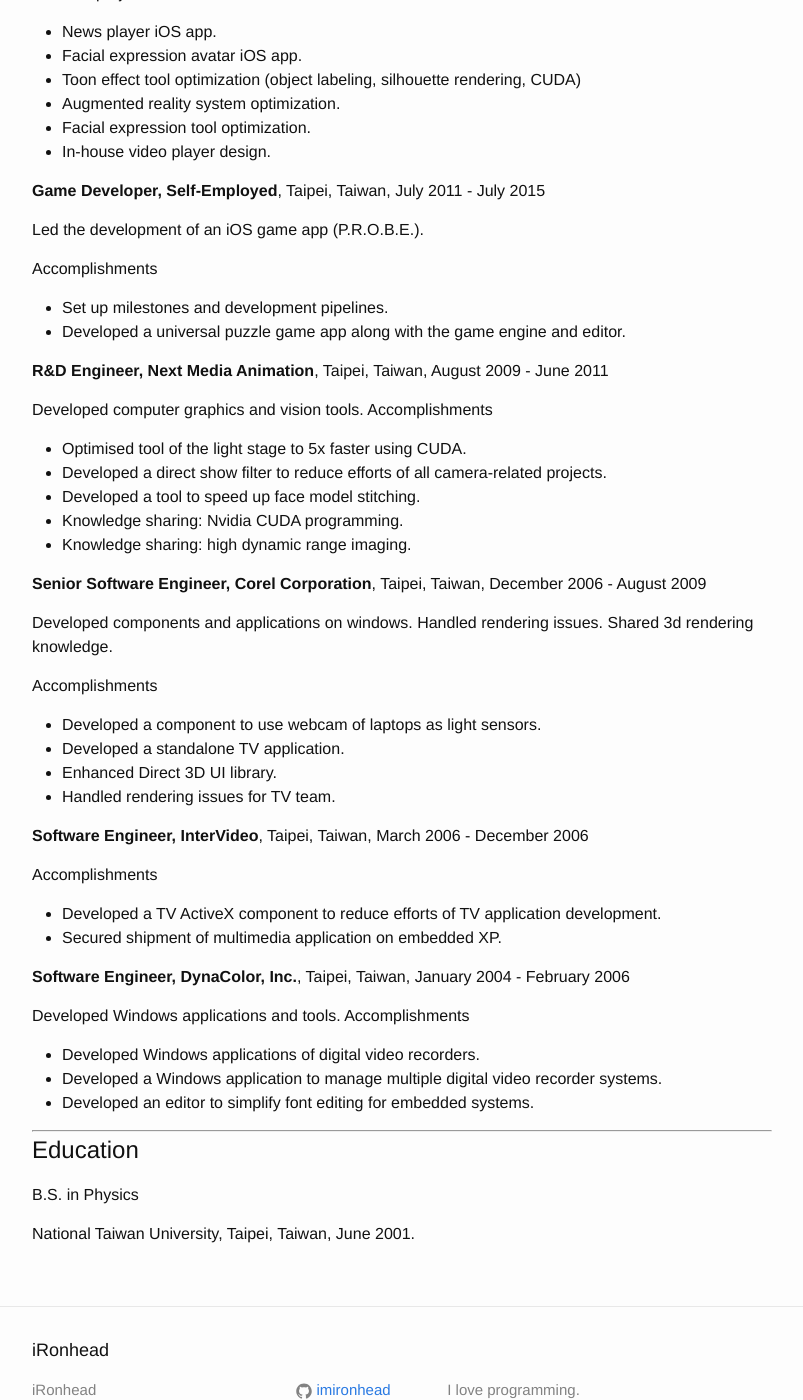
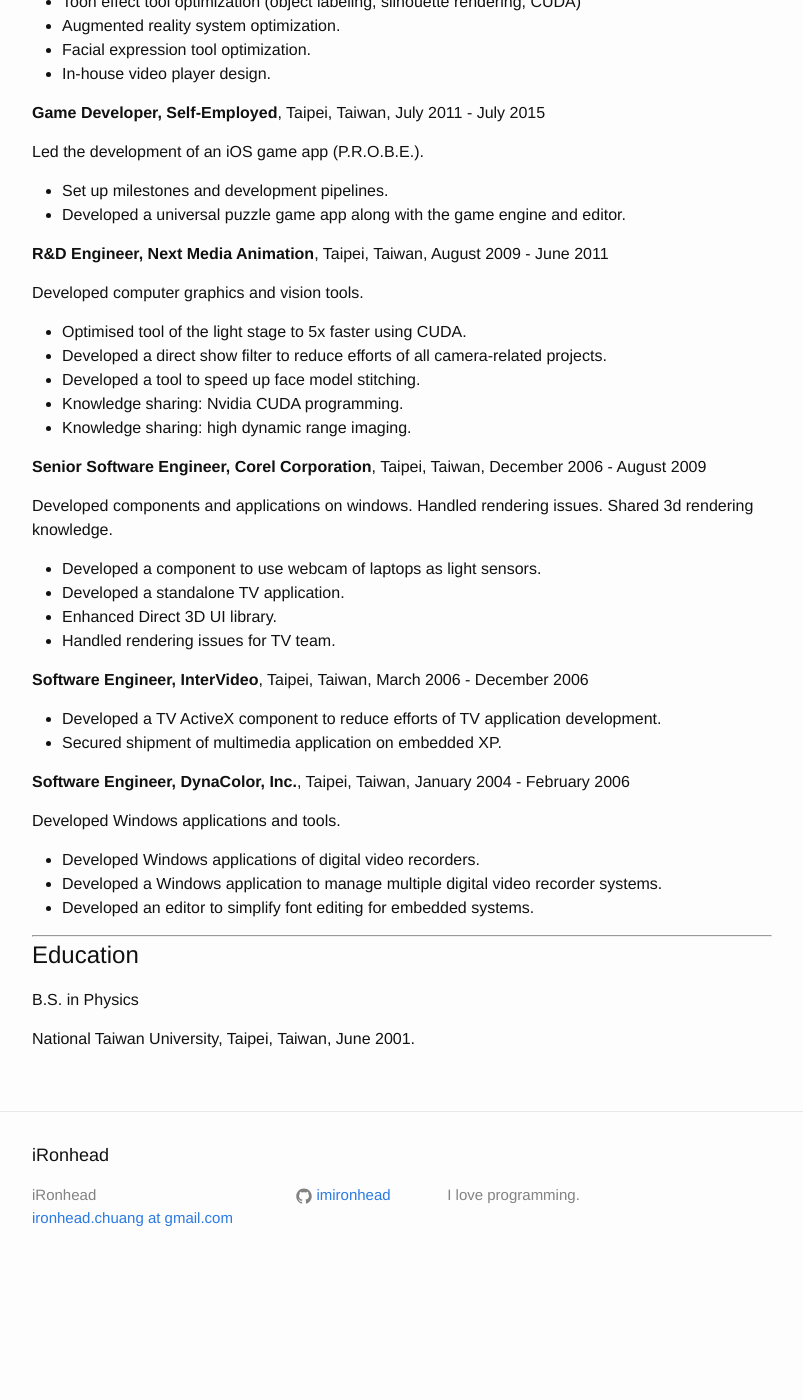
Before and after one commit to imironhead/imironhead.github.io, a Jekyll site: the page built from cv.md, in a window 1280 px wide and 1400 px high, scrolled down 861 px. Shown: the whole window, without its empty margins (238-1041 px from the left). Built offline with Jekyll 4.4.1, drawn with Linux system fonts in a browser that asks for light colours; after the commit the page ends 2150 px from its top, so only the background shows below that; some of the changed text lies outside the part shown.

Commit message:
- update resume.

```diff
--- a/cv.md
+++ b/cv.md
@@ -28,8 +28,6 @@
 
 **Staff Engineer, KKStream Limited**, Taipei, Taiwan, August 2015 - Present
 
-Accomplishments
-
 * Developing an Android adaptive streaming player which has been installed on 100,000 ~ 500,000 devices.
 * Knowledge sharing: Monte Carlo Algorithm.
 * Knowledge sharing: Neural Network.
@@ -50,7 +47,6 @@
 
 Led the development of an iOS game app (P.R.O.B.E.).
 
-Accomplishments
 * Set up milestones and development pipelines.
 * Developed a universal puzzle game app along with the game engine and
 editor.
@@ -58,7 +54,6 @@
 **R&D Engineer, Next Media Animation**, Taipei, Taiwan, August 2009 - June 2011
 
 Developed computer graphics and vision tools.
-Accomplishments
 
 * Optimised tool of the light stage to 5x faster using CUDA.
 * Developed a direct show filter to reduce efforts of all camera-related
@@ -71,7 +66,6 @@
 
 Developed components and applications on windows. Handled rendering issues. Shared 3d rendering knowledge.
 
-Accomplishments
 * Developed a component to use webcam of laptops as light sensors.
 * Developed a standalone TV application.
 * Enhanced Direct 3D UI library.
@@ -79,14 +73,12 @@
 
 **Software Engineer, InterVideo**, Taipei, Taiwan, March 2006 - December 2006
 
-Accomplishments
 * Developed a TV ActiveX component to reduce efforts of TV application development.
 * Secured shipment of multimedia application on embedded XP.
 
 **Software Engineer, DynaColor, Inc.**, Taipei, Taiwan, January 2004 - February 2006
 
 Developed Windows applications and tools.
-Accomplishments
 
 * Developed Windows applications of digital video recorders.
 * Developed a Windows application to manage multiple digital video recorder
```
Also changed, not shown: other parts of cv.md (+0 -1 lines).
